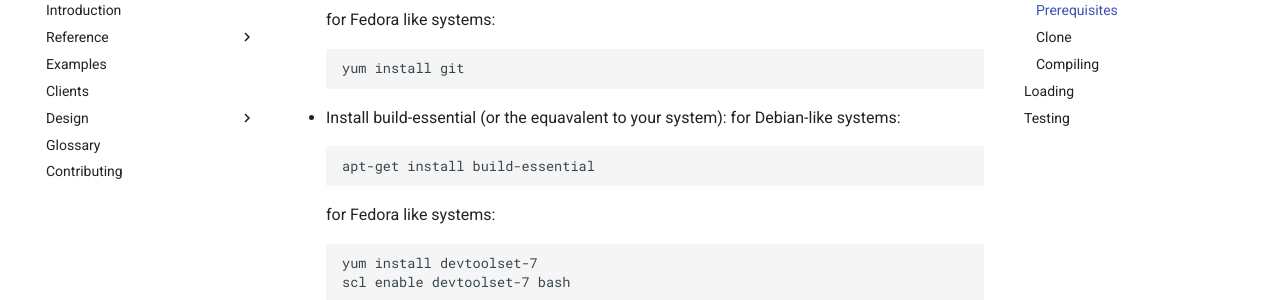
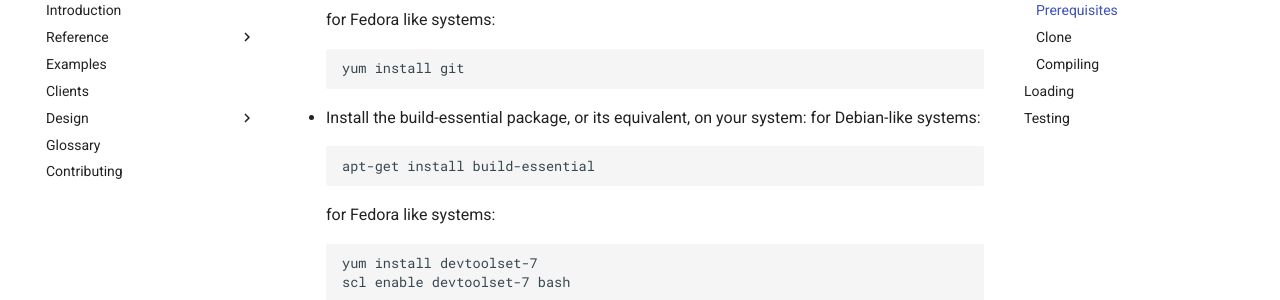
Before and after one commit to RedisGears/RedisGears, an MkDocs documentation site: the page built from docs/quickstart.md, in a window 1280 px wide and 900 px high, scrolled down 730 px. Shown: the part 152-452 px from the top of the window. Built offline with MkDocs 1.6.1 and Material for MkDocs 9.7.7, drawn with Linux system fonts in a browser that asks for light colours; comment, search, counter and statistics services are not loaded.

Commit message:
Update docs/quickstart.md
Co-authored-by: Itamar Haber <itamar@redislabs.com>

````diff
--- a/docs/quickstart.md
+++ b/docs/quickstart.md
@@ -33,7 +33,7 @@
 ```
 
 
-* Install build-essential (or the equavalent to your system):
+* Install the build-essential package, or its equivalent, on your system:
 for Debian-like systems:
 ```
 apt-get install build-essential
````
